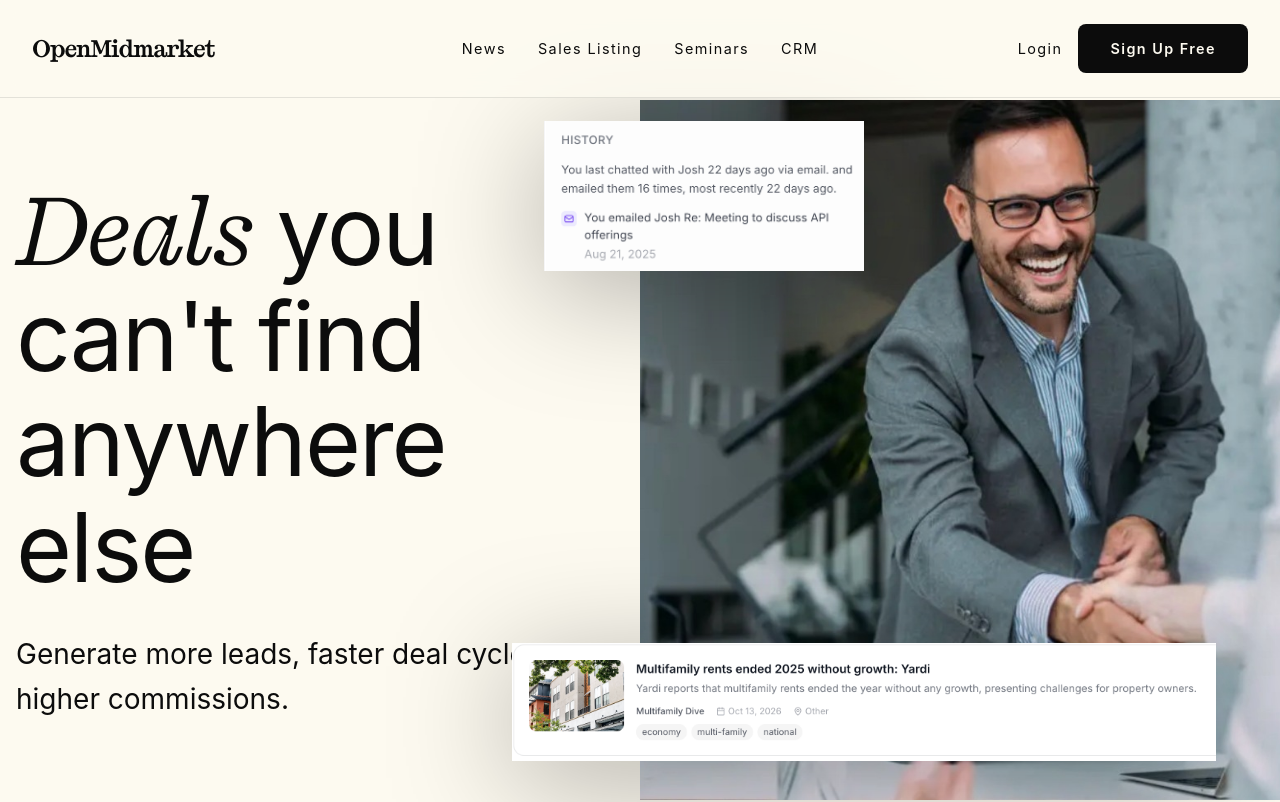
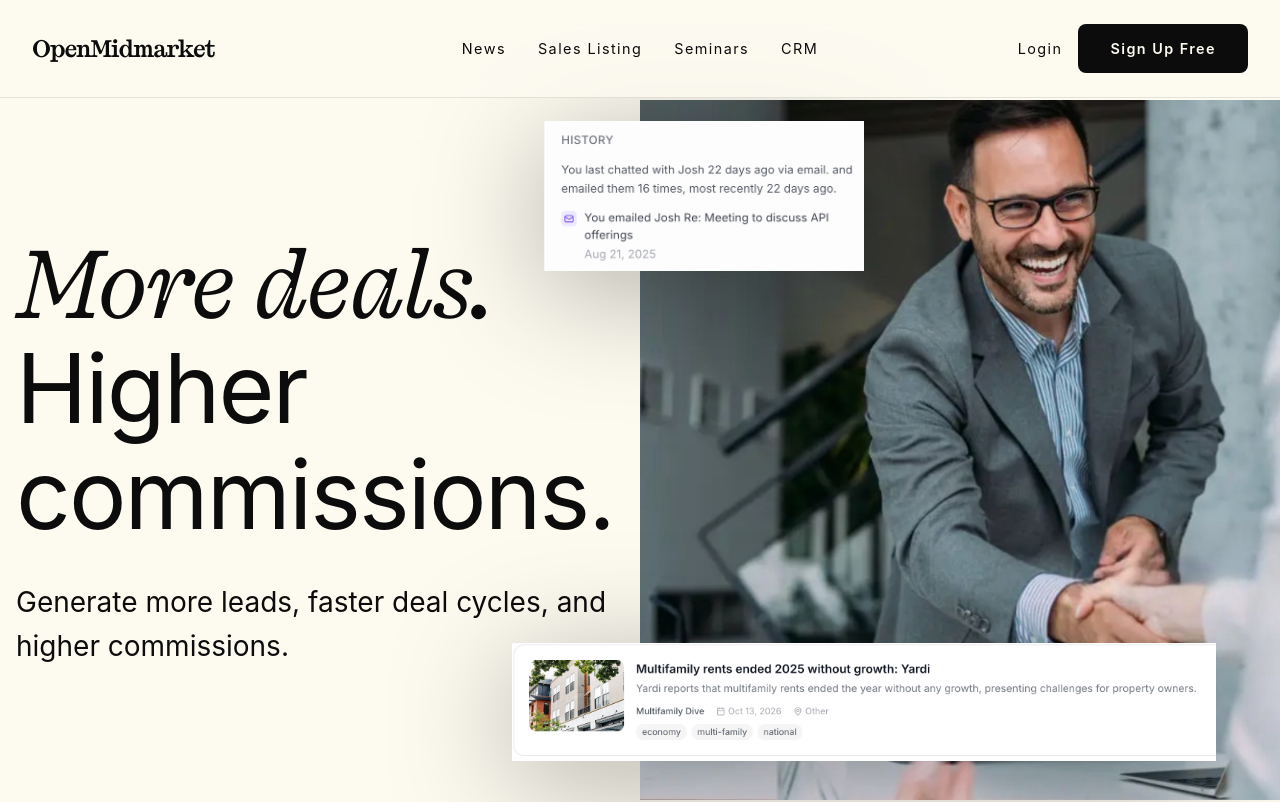
Before and after one commit to jahaskell53/landing-page-cre, a Next.js app: page /brokers in a window 1280 px wide. Shown: the top 802 px of the page. Built offline with nearby package versions, Linux system fonts and the light colour scheme.

Commit message:
Update copy on Brokers page to enhance clarity and emphasize unique offerings.

```diff
--- a/src/app/brokers/page.tsx
+++ b/src/app/brokers/page.tsx
@@ -51,9 +51,9 @@ export default function BrokersPage() {
               }}
             >
               <span style={{ fontFamily: 'var(--font-kyoto)', fontStyle: 'italic' }}>
-                Deals
+                More deals.
               </span>{' '}
-              you can't find anywhere else
+              Higher commissions.
             </motion.h1>
             <motion.p
               variants={fadeInUp}
```
